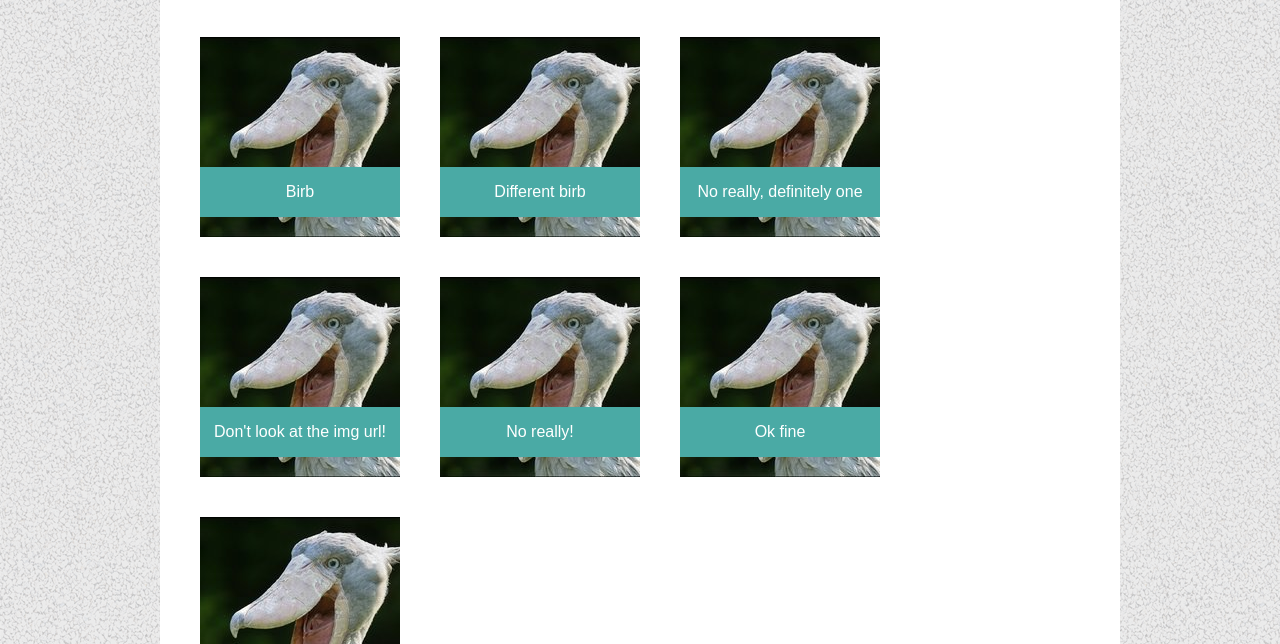
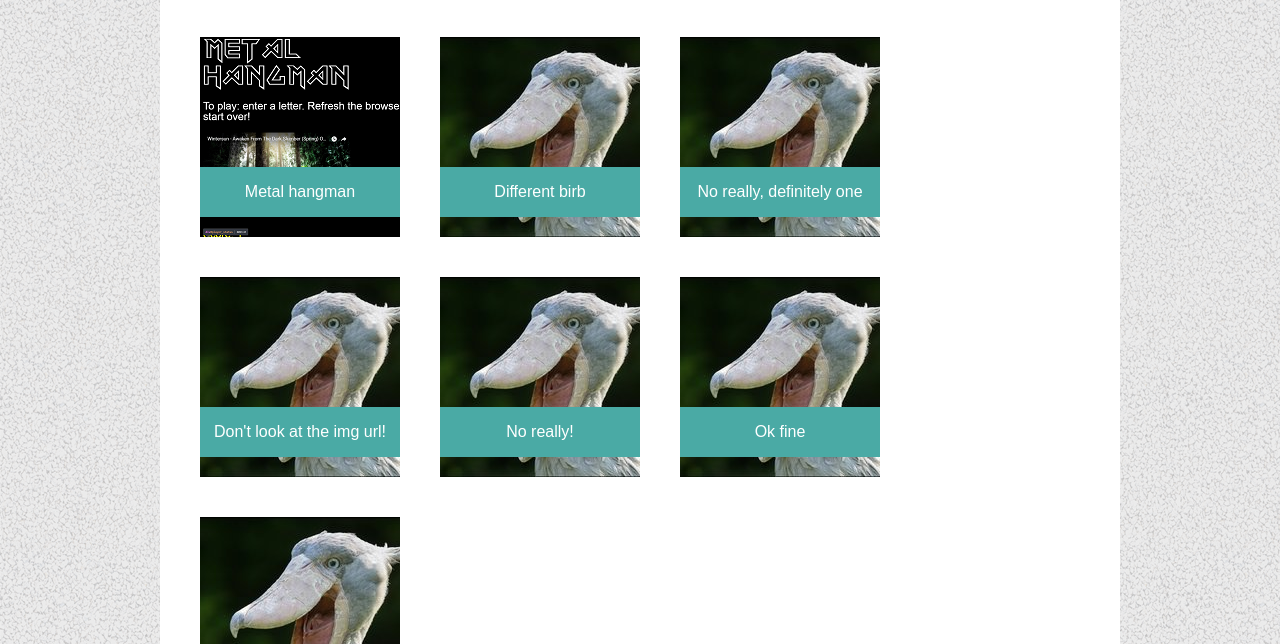
Before and after one commit to giboc/Responsive-Portfolio, a plain HTML site: page portfolio.html in a window 1280 px wide. Shown: the part 151-795 px from the top of the page. Drawn offline with Linux system fonts and the light colour scheme.

Commit message:
added hangman to portfolio

```diff
--- a/portfolio.html
+++ b/portfolio.html
@@ -26,10 +26,10 @@
             <div class="main">
                 <div class="clearfix">
                     <h2>Portfolio</h2>
-                    <a href="#">
+                    <a href="https://giboc.github.io/word_guess_game/">
                         <div class="img_wrapper">
-                            <img src="assets/images/birb.jpg">
-                            <div class="img_text">Birb</div>
+                            <img src="assets/images/hangman.png">
+                            <div class="img_text">Metal hangman</div>
                         </div>
                     </a>
 
```
Also changed, not shown: assets/images/hangman.png (added).
